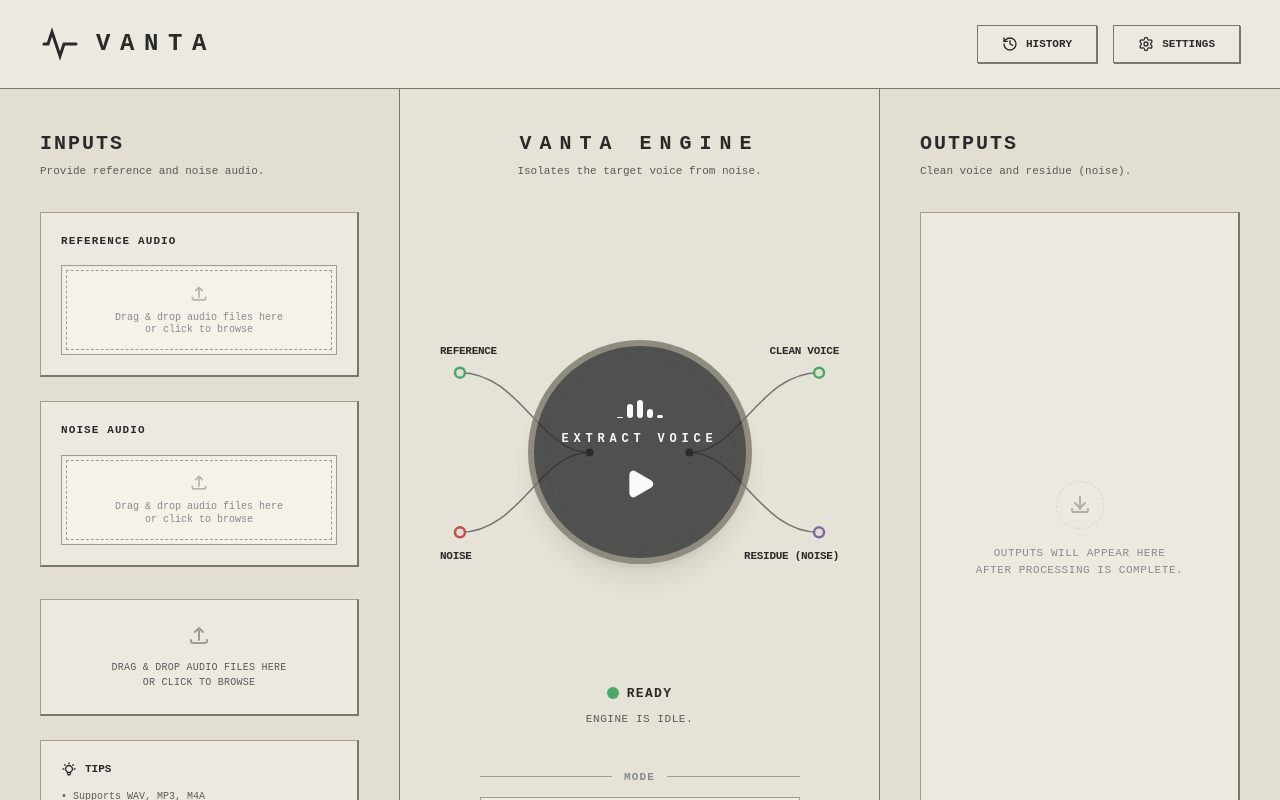
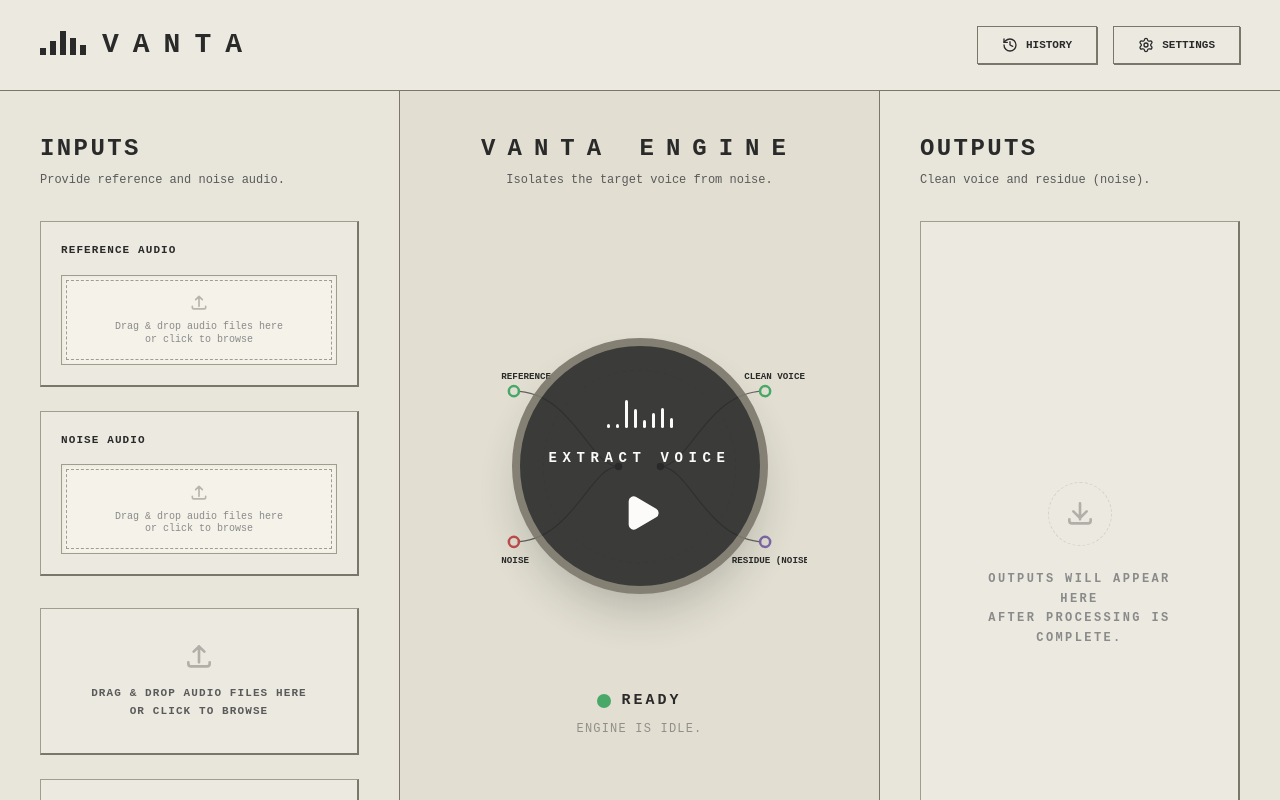
Before and after one commit to Komalpreet2809/Vanta, a Next.js app in the folder web/: page / in a window 1280 px wide. Shown: the top 800 px of the page. Built offline with nearby package versions, Linux system fonts and the light colour scheme; no server answers.

Commit message:
style: final high-fidelity match for analog industrial UI

```diff
--- a/web/src/components/AnalogEngine.tsx
+++ b/web/src/components/AnalogEngine.tsx
@@ -13,124 +13,121 @@ export function AnalogEngine({ status, onExtract, canExtract }: Props) {
   const isRunning = status === "running";
 
   return (
-    <div className="flex flex-col items-center justify-center w-full max-w-lg mx-auto">
+    <div className="flex flex-col items-center justify-center w-full h-full max-w-2xl mx-auto px-4">
       <div className="relative w-full aspect-square flex items-center justify-center">
         {/* Signal Lines (SVG) */}
-        <svg className="absolute inset-0 w-full h-full" viewBox="0 0 400 400">
+        <svg className="absolute inset-0 w-full h-full p-4" viewBox="0 0 400 400">
           {/* Reference Line (Top Left) */}
           <path
-            d="M 20 120 C 80 120, 100 200, 150 200"
+            d="M 50 110 C 120 110, 140 200, 175 200"
             fill="none"
-            stroke="var(--text)"
+            stroke="#444"
             strokeWidth="1.5"
-            className="opacity-60"
+            className="opacity-80"
           />
-          <circle cx="20" cy="120" r="5" fill="var(--bg-page)" stroke="var(--accent-green)" strokeWidth="2.5" />
+          <circle cx="50" cy="110" r="6" fill="var(--bg-page)" stroke="var(--accent-green)" strokeWidth="3" />
+          <text x="35" y="95" className="text-[11px] font-bold fill-[var(--text)] uppercase">Reference</text>
 
           {/* Noise Line (Bottom Left) */}
           <path
-            d="M 20 280 C 80 280, 100 200, 150 200"
+            d="M 50 290 C 120 290, 140 200, 175 200"
             fill="none"
-            stroke="var(--text)"
+            stroke="#444"
             strokeWidth="1.5"
-            className="opacity-60"
+            className="opacity-80"
           />
-          <circle cx="20" cy="280" r="5" fill="var(--bg-page)" stroke="var(--accent-red)" strokeWidth="2.5" />
+          <circle cx="50" cy="290" r="6" fill="var(--bg-page)" stroke="var(--accent-red)" strokeWidth="3" />
+          <text x="35" y="315" className="text-[11px] font-bold fill-[var(--text)] uppercase">Noise</text>
 
           {/* Clean Voice Out (Top Right) */}
           <path
-            d="M 250 200 C 300 200, 320 120, 380 120"
+            d="M 225 200 C 260 200, 280 110, 350 110"
             fill="none"
-            stroke="var(--text)"
+            stroke="#444"
             strokeWidth="1.5"
-            className="opacity-60"
+            className="opacity-80"
           />
-          <circle cx="380" cy="120" r="5" fill="var(--bg-page)" stroke="var(--accent-green)" strokeWidth="2.5" />
+          <circle cx="350" cy="110" r="6" fill="var(--bg-page)" stroke="var(--accent-green)" strokeWidth="3" />
+          <text x="325" y="95" className="text-[11px] font-bold fill-[var(--text)] uppercase">Clean Voice</text>
 
           {/* Residue Out (Bottom Right) */}
           <path
-            d="M 250 200 C 300 200, 320 280, 380 280"
+            d="M 225 200 C 260 200, 280 290, 350 290"
             fill="none"
-            stroke="var(--text)"
+            stroke="#444"
             strokeWidth="1.5"
-            className="opacity-60"
+            className="opacity-80"
           />
-          <circle cx="380" cy="280" r="5" fill="var(--bg-page)" stroke="var(--accent-purple)" strokeWidth="2.5" />
+          <circle cx="350" cy="290" r="6" fill="var(--bg-page)" stroke="var(--accent-purple)" strokeWidth="3" />
+          <text x="310" y="315" className="text-[11px] font-bold fill-[var(--text)] uppercase">Residue (Noise)</text>
 
-          {/* Inner Nodes */}
-          <circle cx="150" cy="200" r="4" fill="var(--text)" />
-          <circle cx="250" cy="200" r="4" fill="var(--text)" />
+          {/* Intersection Nodes */}
+          <circle cx="175" cy="200" r="4.5" fill="#222" />
+          <circle cx="225" cy="200" r="4.5" fill="#222" />
 
           {/* Dashed outer ring */}
-          <circle cx="200" cy="200" r="95" fill="none" stroke="var(--border)" strokeWidth="1" strokeDasharray="4 4" className="opacity-40" />
+          <circle cx="200" cy="200" r="115" fill="none" stroke="var(--border)" strokeWidth="1" strokeDasharray="5 5" className="opacity-60" />
         </svg>
 
-        {/* Labels */}
-        <div className="absolute left-0 top-[90px] text-[11px] font-bold uppercase tracking-tight">Reference</div>
-        <div className="absolute left-0 top-[295px] text-[11px] font-bold uppercase tracking-tight">Noise</div>
-        <div className="absolute right-0 top-[90px] text-[11px] font-bold uppercase tracking-tight">Clean Voice</div>
-        <div className="absolute right-0 top-[295px] text-[11px] font-bold uppercase tracking-tight">Residue (Noise)</div>
-
-        {/* Central Core Circle (The Button is now INSIDE) */}
+        {/* Central Core Circle - MUCH BIGGER */}
         <motion.button
           disabled={!canExtract || isRunning}
           onClick={onExtract}
-          whileHover={canExtract ? { scale: 1.02 } : {}}
-          whileTap={canExtract ? { scale: 0.98 } : {}}
-          className={`relative z-10 w-56 h-56 rounded-full border-[6px] border-[var(--border-strong)] bg-[#2c2c2c] flex flex-col items-center justify-center shadow-xl transition-all ${
+          whileHover={canExtract ? { scale: 1.01 } : {}}
+          whileTap={canExtract ? { scale: 0.99 } : {}}
+          className={`relative z-10 w-64 h-64 rounded-full border-[8px] border-[var(--border-strong)] bg-[#2a2a2a] flex flex-col items-center justify-center shadow-2xl transition-all ${
             isRunning ? "border-[var(--accent-green)]" : "border-[var(--border-strong)]"
-          } disabled:opacity-80 group cursor-pointer`}
+          } disabled:opacity-90 group cursor-pointer`}
         >
-           {/* Logo inside circle */}
-           <div className="flex items-end gap-1 mb-3">
-            {[0.4, 0.7, 1, 0.6, 0.3].map((h, i) => (
+           {/* Waveform Logo inside */}
+           <div className="flex items-end gap-1.5 mb-5 h-8">
+            {[0.4, 0.8, 1, 0.7, 0.3, 0.6, 0.9, 0.5].map((h, i) => (
               <motion.div
                 key={i}
-                animate={isRunning ? { height: [h * 16, h * 32, h * 16] } : { height: h * 20 }}
-                transition={{ duration: 0.6, repeat: Infinity, delay: i * 0.1 }}
-                className="w-1.5 rounded-full bg-white"
+                animate={isRunning ? { height: [h * 24, h * 40, h * 24] } : { height: h * 28 }}
+                transition={{ duration: 0.5, repeat: Infinity, delay: i * 0.05 }}
+                className="w-[3px] rounded-full bg-white"
               />
             ))}
           </div>
-          <span className="text-[12px] font-bold text-white tracking-[0.4em] uppercase mb-4">Extract Voice</span>
 
-          <div className="h-10 w-10 flex items-center justify-center">
+          <span className="text-[14px] font-bold text-white tracking-[0.4em] uppercase mb-5">Extract Voice</span>
+
+          <div className="h-12 w-12 flex items-center justify-center">
             {isRunning ? (
-               <div className="h-2 w-10 flex gap-1 items-center justify-center">
-                  <div className="h-full w-1 bg-white animate-pulse" />
-                  <div className="h-full w-1 bg-white animate-pulse [animation-delay:0.2s]" />
-                  <div className="h-full w-1 bg-white animate-pulse [animation-delay:0.4s]" />
+               <div className="flex gap-1.5 items-center justify-center h-4">
+                  <motion.div animate={{ height: [4, 16, 4] }} transition={{ repeat: Infinity, duration: 0.6 }} className="w-1 bg-white" />
+                  <motion.div animate={{ height: [4, 16, 4] }} transition={{ repeat: Infinity, duration: 0.6, delay: 0.2 }} className="w-1 bg-white" />
+                  <motion.div animate={{ height: [4, 16, 4] }} transition={{ repeat: Infinity, duration: 0.6, delay: 0.4 }} className="w-1 bg-white" />
                </div>
             ) : (
-               <Play className="h-8 w-8 text-white fill-current" />
+               <Play className="h-10 w-10 text-white fill-current translate-x-0.5" />
             )}
           </div>
 
-          {/* Radial Progress (Visual only for now) */}
-          {isRunning && (
+          {/* High-fidelity Progress Ring */}
           <svg className="absolute inset-0 w-full h-full -rotate-90">
              <motion.circle
-                 cx="112" cy="112" r="106"
+               cx="128" cy="128" r="120"
                fill="none"
                stroke="var(--accent-green)"
-                 strokeWidth="4"
-                 strokeDasharray="665"
-                 initial={{ strokeDashoffset: 665 }}
-                 animate={{ strokeDashoffset: 0 }}
-                 transition={{ duration: 5, repeat: Infinity }}
+               strokeWidth="5"
+               strokeDasharray="754"
+               initial={{ strokeDashoffset: 754 }}
+               animate={isRunning ? { strokeDashoffset: 0 } : { strokeDashoffset: 754 }}
+               transition={{ duration: 5, ease: "linear", repeat: Infinity }}
              />
           </svg>
-          )}
         </motion.button>
       </div>
 
       {/* Status Bar */}
-      <div className="mt-8 flex flex-col items-center gap-2">
-        <div className="flex items-center gap-2">
-           <div className={`h-3 w-3 rounded-full ${isRunning ? "bg-[var(--accent-green)] animate-pulse" : "bg-[var(--accent-green)]"}`} />
-           <span className="text-[13px] font-bold uppercase tracking-widest">{isRunning ? "Processing" : "Ready"}</span>
+      <div className="mt-10 flex flex-col items-center gap-2">
+        <div className="flex items-center gap-2.5">
+           <div className={`h-3.5 w-3.5 rounded-full ${isRunning ? "bg-[var(--accent-green)] animate-pulse" : "bg-[var(--accent-green)]"}`} />
+           <span className="text-[15px] font-bold uppercase tracking-[0.2em]">{isRunning ? "Processing" : "Ready"}</span>
         </div>
-        <span className="text-[11px] text-[var(--text-soft)] uppercase tracking-wider">{isRunning ? "Isolating signal streams..." : "Engine is idle."}</span>
+        <span className="text-[12px] text-[var(--text-soft)] uppercase tracking-widest opacity-60">{isRunning ? "Isolating signal streams..." : "Engine is idle."}</span>
       </div>
     </div>
   );
--- a/web/src/components/VantaApp.tsx
+++ b/web/src/components/VantaApp.tsx
@@ -89,10 +89,12 @@ export function VantaApp() {
       <header className="px-10 py-6 border-b border-[var(--border-strong)] flex items-center justify-between bg-[var(--bg-card)]">
         <div className="flex items-center gap-4">
            {/* Refined Industrial Wave Logo */}
-           <svg className="h-10 w-10 text-[var(--text)]" viewBox="0 0 40 40" fill="none" stroke="currentColor" strokeWidth="3" strokeLinecap="round">
-             <path d="M4 20h4l4-12 8 24 4-12h12" />
-           </svg>
-          <span className="text-[24px] font-bold tracking-[0.4em] uppercase">Vanta</span>
+           <div className="flex items-end gap-1 mb-1">
+            {[0.3, 0.6, 1, 0.7, 0.4].map((h, i) => (
+              <div key={i} className="w-1.5 bg-[var(--text)]" style={{ height: h * 24 }} />
+            ))}
+          </div>
+          <span className="text-[28px] font-bold tracking-[0.5em] uppercase">Vanta</span>
         </div>
 
         <div className="flex items-center gap-4">
@@ -111,10 +113,10 @@ export function VantaApp() {
       <main className="flex-1 grid grid-cols-[1fr_1.2fr_1fr] divide-x divide-[var(--border-strong)]">
 
         {/* Left Column: INPUTS */}
-        <section className="p-10 flex flex-col gap-8 bg-[var(--bg-page)]">
+        <section className="p-10 flex flex-col gap-8 bg-[#e8e6db]">
           <div>
-            <h2 className="text-[20px] font-bold uppercase tracking-widest mb-1">Inputs</h2>
-            <p className="text-[11px] text-[var(--text-soft)]">Provide reference and noise audio.</p>
+            <h2 className="text-[24px] font-bold uppercase tracking-widest mb-1">Inputs</h2>
+            <p className="text-[12px] text-[var(--text-soft)] font-medium">Provide reference and noise audio.</p>
           </div>
 
           <div className="flex flex-col gap-6">
@@ -139,22 +141,24 @@ export function VantaApp() {
              )}
 
             {/* Drag & Drop Placeholder at bottom */}
-            <div className="panel p-6 mt-2 border-dashed flex flex-col items-center justify-center text-center gap-3">
-               <svg className="h-6 w-6 opacity-40" fill="none" viewBox="0 0 24 24" stroke="currentColor">
+            <div className="panel p-8 mt-2 border-dashed flex flex-col items-center justify-center text-center gap-3 bg-[var(--bg-page)]/20">
+               <svg className="h-8 w-8 opacity-30" fill="none" viewBox="0 0 24 24" stroke="currentColor">
                  <path strokeLinecap="round" strokeLinejoin="round" strokeWidth={2} d="M4 16v1a2 2 0 002 2h12a2 2 0 002-2v-1M16 8l-4-4m0 0l-4 4m4-4v12" />
                </svg>
-               <span className="text-[10px] text-[var(--text-soft)] uppercase tracking-wide">Drag & drop audio files here<br/>or click to browse</span>
+               <span className="text-[11px] font-bold text-[var(--text-soft)] uppercase tracking-widest leading-relaxed">Drag & drop audio files here<br/>or click to browse</span>
             </div>
 
             {/* Tips Box */}
-            <div className="panel p-5 bg-[var(--bg-card)]">
-               <div className="flex items-center gap-2 mb-3">
-                  <svg className="h-4 w-4" fill="none" viewBox="0 0 24 24" stroke="currentColor">
-                    <path strokeLinecap="round" strokeLinejoin="round" strokeWidth={2} d="M9.663 17h4.673M12 3v1m6.364 1.636l-.707.707M21 12h-1M4 12H3m3.343-5.657l-.707-.707m2.828 9.9a5 5 0 117.072 0l-.548.547A3.374 3.374 0 0014 18.469V19a2 2 0 11-4 0v-.531c0-.895-.356-1.754-.988-2.386l-.548-.547z" />
-                  </svg>
-                  <span className="text-[11px] font-bold uppercase">Tips</span>
+            <div className="panel p-6 bg-[var(--bg-card)]">
+               <div className="flex items-center gap-2 mb-4">
+                  <div className="h-5 w-5 flex items-center justify-center">
+                    <svg className="h-full w-full" fill="none" viewBox="0 0 24 24" stroke="currentColor">
+                      <path strokeLinecap="round" strokeLinejoin="round" strokeWidth={2} d="M9.663 17h4.673M12 3v1m6.364 1.636l-.707.707M21 12h-1M4 12H3m3.343-5.657l-.707-.707m2.828 9.9a5 5 0 117.072 0l-.548.547A3.374 3.374 0 0014 18.469V19a2 2 0 11-4 0v-.531c0-.895-.356-1.754-.988-2.386l-.548-.547z" />
+                    </svg>
+                  </div>
+                  <span className="text-[12px] font-bold uppercase tracking-widest">Tips</span>
                </div>
-               <ul className="space-y-2 text-[10px] text-[var(--text-soft)]">
+               <ul className="space-y-3 text-[11px] font-bold text-[var(--text-soft)] uppercase tracking-wide">
                  <li>• Supports WAV, MP3, M4A</li>
                  <li>• Recommended: 5–30 seconds</li>
                </ul>
@@ -163,26 +167,26 @@ export function VantaApp() {
         </section>
 
         {/* Middle Column: ENGINE */}
-        <section className="p-10 flex flex-col bg-[var(--bg-card)]/30">
+        <section className="p-10 flex flex-col bg-[#e2dfd2]">
           <div className="text-center mb-8">
-            <h2 className="text-[20px] font-bold uppercase tracking-[0.4em] mb-1">Vanta Engine</h2>
-            <p className="text-[11px] text-[var(--text-soft)]">Isolates the target voice from noise.</p>
+            <h2 className="text-[24px] font-bold uppercase tracking-[0.5em] mb-1">Vanta Engine</h2>
+            <p className="text-[12px] font-medium text-[var(--text-soft)]">Isolates the target voice from noise.</p>
           </div>
 
           <div className="flex-1 flex flex-col items-center justify-center">
              <AnalogEngine status={status} onExtract={run} canExtract={canRun} />
           </div>
 
-          {/* Mode Selector at bottom of middle column */}
-          <div className="mt-auto w-full max-w-[320px] mx-auto">
-            <div className="flex items-center justify-center gap-3 mb-3">
+          {/* Mode Selector */}
+          <div className="mt-auto w-full max-w-[340px] mx-auto pb-6">
+            <div className="flex items-center justify-center gap-3 mb-4">
               <div className="h-[1px] flex-1 bg-[var(--border)]" />
-              <span className="text-[11px] font-bold text-[var(--text-dim)] uppercase tracking-widest">Mode</span>
+              <span className="text-[11px] font-bold text-[var(--text-dim)] uppercase tracking-[0.3em]">Mode</span>
               <div className="h-[1px] flex-1 bg-[var(--border)]" />
             </div>
-            <div className="inset-panel px-5 py-4 flex items-center justify-between text-[12px] cursor-pointer hover:bg-[var(--bg-hover)]">
-               <span className="font-bold">High Quality (Recommended)</span>
-               <svg className="h-4 w-4 opacity-40" fill="none" viewBox="0 0 24 24" stroke="currentColor">
+            <div className="inset-panel px-6 py-4 flex items-center justify-between text-[13px] cursor-pointer hover:bg-[var(--bg-hover)]">
+               <span className="font-bold uppercase tracking-wider">High Quality (Recommended)</span>
+               <svg className="h-5 w-5 opacity-40" fill="none" viewBox="0 0 24 24" stroke="currentColor">
                   <path strokeLinecap="round" strokeLinejoin="round" strokeWidth={2} d="M19 9l-7 7-7-7" />
                </svg>
             </div>
@@ -190,58 +194,67 @@ export function VantaApp() {
         </section>
 
         {/* Right Column: OUTPUTS */}
-        <section className="p-10 flex flex-col gap-8 bg-[var(--bg-page)]">
+        <section className="p-10 flex flex-col gap-8 bg-[#e8e6db]">
           <div>
-            <h2 className="text-[20px] font-bold uppercase tracking-widest mb-1">Outputs</h2>
-            <p className="text-[11px] text-[var(--text-soft)]">Clean voice and residue (noise).</p>
+            <h2 className="text-[24px] font-bold uppercase tracking-widest mb-1">Outputs</h2>
+            <p className="text-[12px] font-medium text-[var(--text-soft)]">Clean voice and residue (noise).</p>
           </div>
 
           <div className="flex flex-col gap-6 flex-1">
             {!result ? (
-              <div className="panel flex-1 flex flex-col items-center justify-center p-12 text-center bg-transparent border-dashed">
-                 <div className="h-12 w-12 border border-dashed border-[var(--border)] rounded-full flex items-center justify-center mb-4 opacity-30">
-                   <svg className="h-6 w-6" fill="none" viewBox="0 0 24 24" stroke="currentColor">
+              <div className="panel flex-1 flex flex-col items-center justify-center p-12 text-center bg-[var(--bg-page)]/10 border-dashed border-2">
+                 <div className="h-16 w-16 border border-dashed border-[var(--border)] rounded-full flex items-center justify-center mb-6 opacity-30">
+                   <svg className="h-8 w-8" fill="none" viewBox="0 0 24 24" stroke="currentColor">
                      <path strokeLinecap="round" strokeLinejoin="round" strokeWidth={2} d="M4 16v1a2 2 0 002 2h12a2 2 0 002-2v-1M7 10l5 5 5-5M12 4v12" />
                    </svg>
                  </div>
-                 <p className="text-[11px] text-[var(--text-dim)] uppercase tracking-wider">Outputs will appear here<br/>after processing is complete.</p>
+                 <p className="text-[12px] font-bold text-[var(--text-dim)] uppercase tracking-[0.2em] leading-relaxed">Outputs will appear here<br/>after processing is complete.</p>
               </div>
             ) : (
               <div className="flex flex-col gap-8 animate-in fade-in duration-500">
                 <div className="flex flex-col gap-3">
-                   <div className="panel px-5 py-4 bg-[var(--bg-card)]">
-                      <div className="flex items-center justify-between mb-3">
-                         <span className="text-[11px] font-bold uppercase tracking-wider">Clean Voice</span>
-                         <div className="h-1.5 w-1.5 rounded-full bg-[var(--accent-green)]" />
+                   <div className="panel px-6 py-5 bg-[var(--bg-card)]">
+                      <div className="flex items-center justify-between mb-4">
+                         <span className="text-[12px] font-bold uppercase tracking-widest">Clean Voice</span>
+                         <div className="h-2 w-2 rounded-full bg-[var(--accent-green)] shadow-[0_0_8px_var(--accent-green)]" />
                       </div>
                       <WaveformRow label="Clean" source={result.extracted} color="var(--accent-green)" onDownload={() => download(result.extracted, "vanta_clean.wav")} />
                    </div>
                 </div>
 
                 <div className="flex flex-col gap-3">
-                   <div className="panel px-5 py-4 bg-[var(--bg-card)]">
-                      <div className="flex items-center justify-between mb-3">
-                         <span className="text-[11px] font-bold uppercase tracking-wider">Residue (Noise)</span>
-                         <div className="h-1.5 w-1.5 rounded-full bg-[var(--accent-purple)]" />
+                   <div className="panel px-6 py-5 bg-[var(--bg-card)]">
+                      <div className="flex items-center justify-between mb-4">
+                         <span className="text-[12px] font-bold uppercase tracking-widest">Residue (Noise)</span>
+                         <div className="h-2 w-2 rounded-full bg-[var(--accent-purple)] shadow-[0_0_8px_var(--accent-purple)]" />
                       </div>
                       <WaveformRow label="Residue" source={result.residue} color="var(--accent-purple)" onDownload={() => download(result.residue, "vanta_residue.wav")} />
                    </div>
                 </div>
 
-                <div className="mt-auto panel p-6 border-l-4 border-l-[var(--accent-green)] bg-[var(--bg-card)]">
-                   <div className="flex items-center justify-between mb-2">
-                      <div className="flex items-center gap-2">
-                         <div className="h-2 w-2 rounded-full bg-[var(--accent-green)] shadow-[0_0_8px_var(--accent-green)]" />
-                         <span className="text-[11px] font-bold uppercase tracking-widest">Completed</span>
+                <div className="mt-auto panel p-6 border-l-[6px] border-l-[var(--accent-green)] bg-[var(--bg-card)]">
+                   <div className="flex items-center justify-between mb-3">
+                      <div className="flex items-center gap-3">
+                         <div className="h-2.5 w-2.5 rounded-full bg-[var(--accent-green)] shadow-[0_0_10px_var(--accent-green)]" />
+                         <span className="text-[13px] font-bold uppercase tracking-[0.2em]">Processing Successful</span>
                       </div>
                    </div>
-                   <p className="text-[13px] font-bold leading-tight">{message}</p>
+                   <p className="text-[14px] font-bold leading-tight">{message}</p>
                 </div>
               </div>
             )}
           </div>
         </section>
       </main>
+
+      {/* Footer */}
+      <footer className="px-10 py-3 border-t border-[var(--border-strong)] flex items-center justify-between bg-[#e2dfd2]">
+         <span className="text-[12px] font-bold tracking-[0.2em] uppercase opacity-70">VANTA v1.0.0</span>
+         <div className="flex items-center gap-3">
+            <div className="h-2 w-2 rounded-full bg-[var(--accent-green)] shadow-[0_0_8px_var(--accent-green)]" />
+            <span className="text-[12px] font-bold uppercase tracking-[0.2em]">Ready</span>
+         </div>
+      </footer>
 
       {/* Footer */}
       <footer className="px-10 py-4 border-t border-[var(--border-strong)] flex items-center justify-between bg-[var(--bg-card)]/50">
```
Lines whose indentation alone changed are shown as unchanged.
